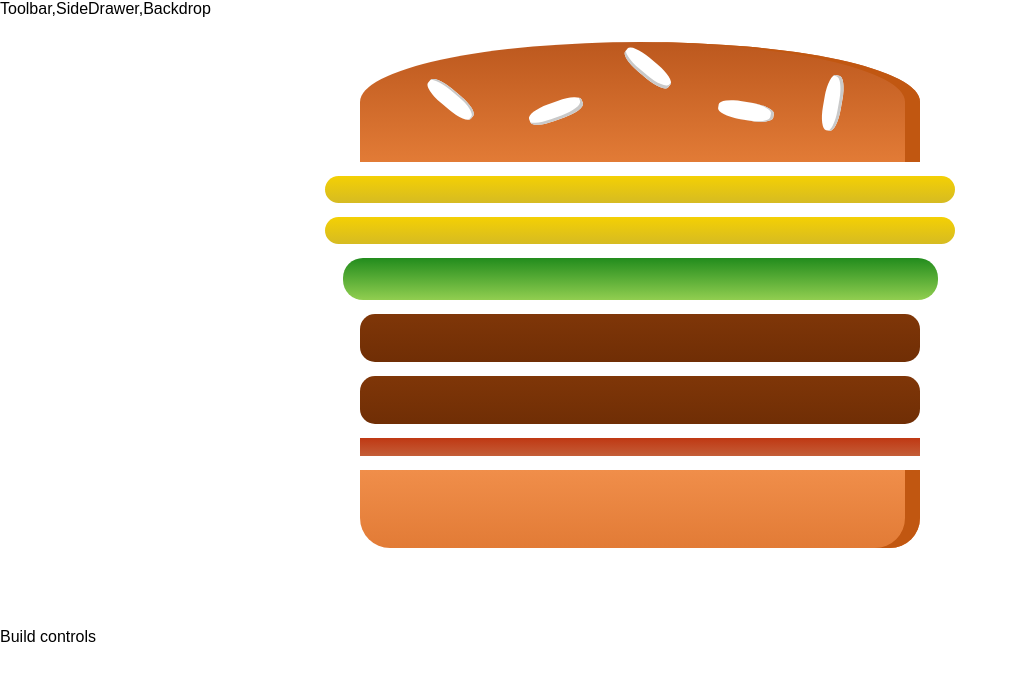
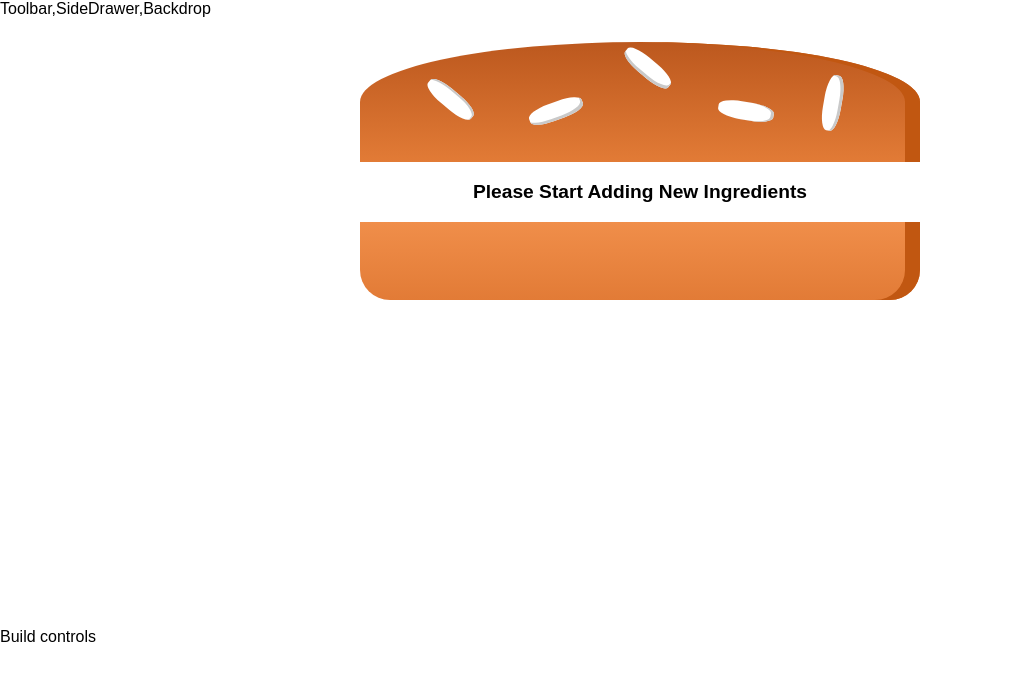
Before and after one commit to sachdeva2008/burger-app, a React app: page / in a window 1280 px wide. Shown: the top 680 px of the page, without its empty margins (0-1018 px from the left). Built offline with nearby package versions, Linux system fonts and the light colour scheme.

Commit message:
added code for reduce method to check the total amount of ingredients

```diff
--- a/src/components/Burger/Burger.js
+++ b/src/components/Burger/Burger.js
@@ -15,7 +15,13 @@
      return [...Array(props.ingredients[igKey])].map((_,i) =>{
         return <BurgerIngredient type = {igKey} key={igKey+i} />
      });
-   });
+   }).reduce((arr,el)=>{
+        return arr.concat(el);
+   },[]);
+
+   if (transformedingredients.length === 0){
+        transformedingredients = <p>Please Start Adding New Ingredients</p>;
+   }
 
   return(
     <div className = {classes.Burger}>
--- a/src/containers/BurgerBuilder/BurgerBuilder.js
+++ b/src/containers/BurgerBuilder/BurgerBuilder.js
@@ -8,10 +8,10 @@
 
   state = {
     ingredients : {
-      cheese:2,
-      salad:1,
-      meat : 2,
-      bacon : 1
+      cheese:0,
+      salad:0,
+      meat : 0,
+      bacon : 0
     }
   }
 
```
